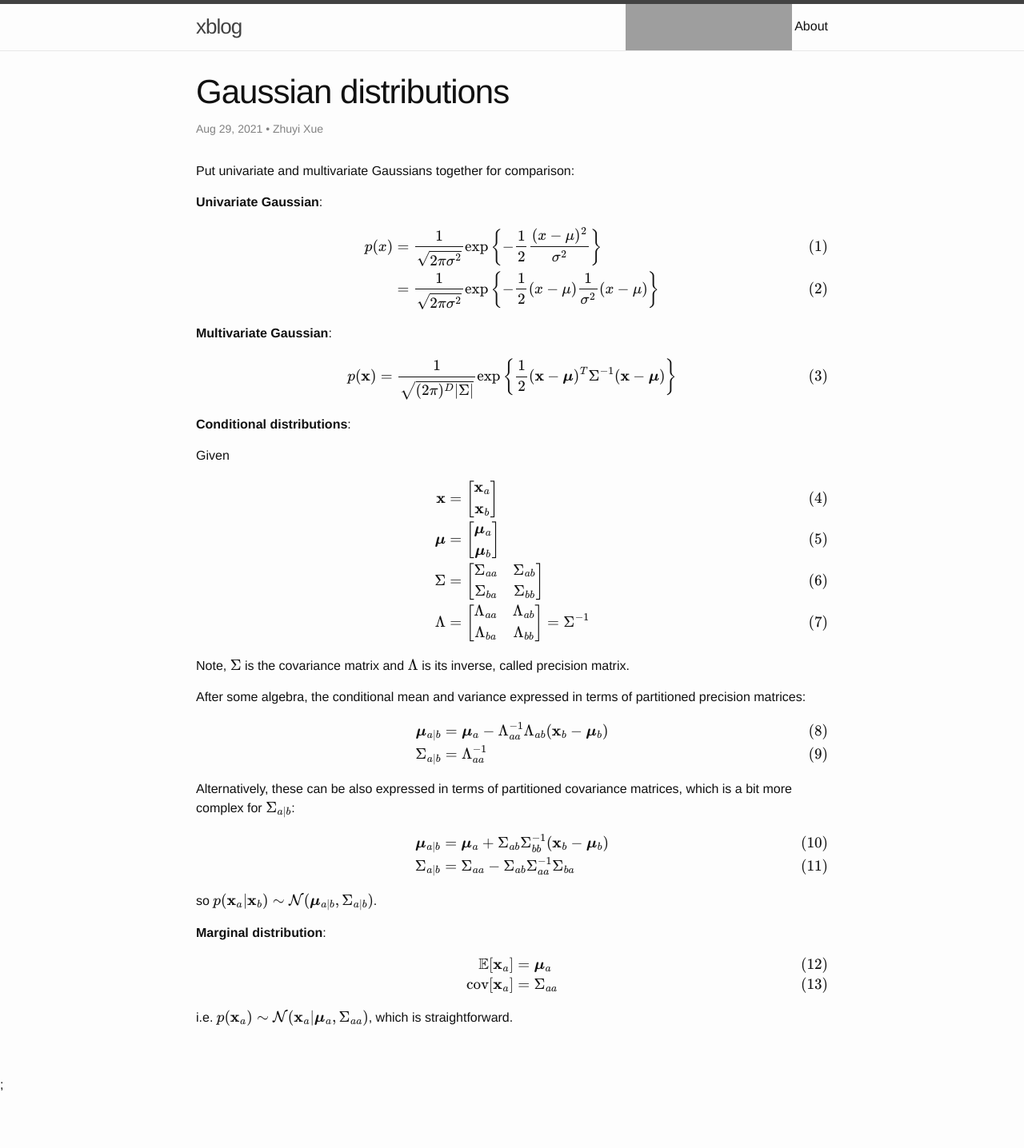
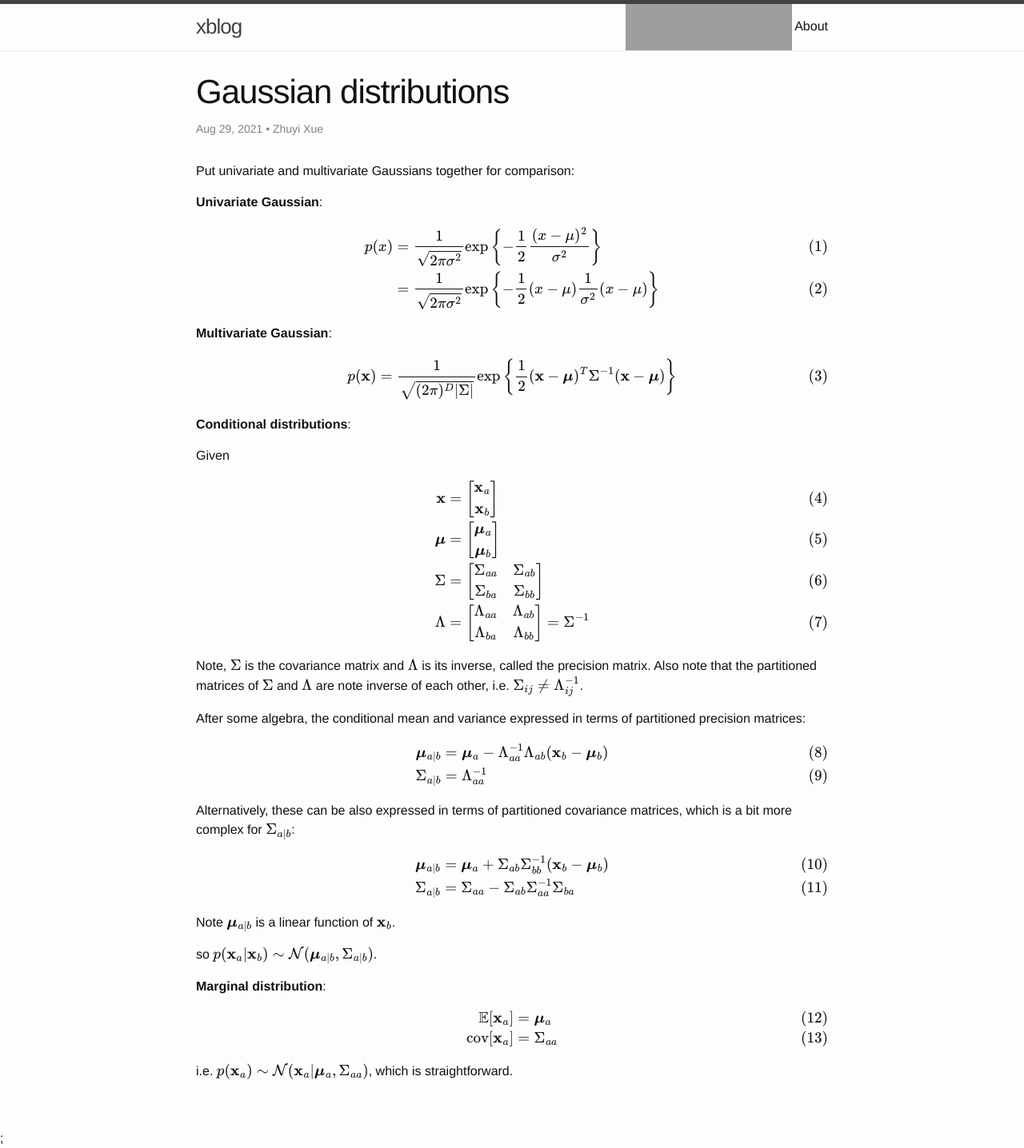
Before and after one commit to zyxue/zyxue.github.io, a Jekyll site: the page built from _posts/2021-08-29-gaussian-distributions.md, in a window 1280 px wide. Shown: the whole page at 80% size. Built offline with Jekyll 4.4.1, drawn with Linux system fonts in a browser that asks for light colours; formulas are drawn with MathJax 3; comment, search, counter and statistics services are not loaded; before the commit the page ends 1369 px from its top, so only the background shows below that; grey boxes are pictures that could not be loaded.

Commit message:
updated  2021-08-29-gaussian-distributions.md

```diff
--- a/_posts/2021-08-29-gaussian-distributions.md
+++ b/_posts/2021-08-29-gaussian-distributions.md
@@ -55,7 +55,10 @@ $$
 \end{align}
 $$
 
-Note, $\Sigma$ is the covariance matrix and $\Lambda$ is its inverse, called precision matrix.
+Note, $\Sigma$ is the covariance matrix and $\Lambda$ is its inverse, called the
+precision matrix. Also note that the partitioned matrices of $\Sigma$ and
+$\Lambda$ are note inverse of each other, i.e.
+$$\Sigma_{ij} \ne \Lambda_{ij}^{-1}$$.
 
 After some algebra, the conditional mean and variance expressed in terms of partitioned precision matrices:
 
@@ -76,8 +79,11 @@ $$
 \end{align}
 $$
 
+Note
+$$\boldsymbol{\mu}_{a|b}$$ is a linear function of $$\mathbf{x}_b$$.
+
 so
-$$p(\mathbf{x}_a|\mathbf{x}_b) \sim \mathcal{N}(\boldsymbol{\mu}_{a|b}, \Sigma_{a|b})$$.
+$$p(\mathbf{x}_a|\mathbf{x}_b) \sim \mathcal{N}(\boldsymbol{\mu}_{a|b},\Sigma_{a|b})$$.
 
 **Marginal distribution**:
 
```
